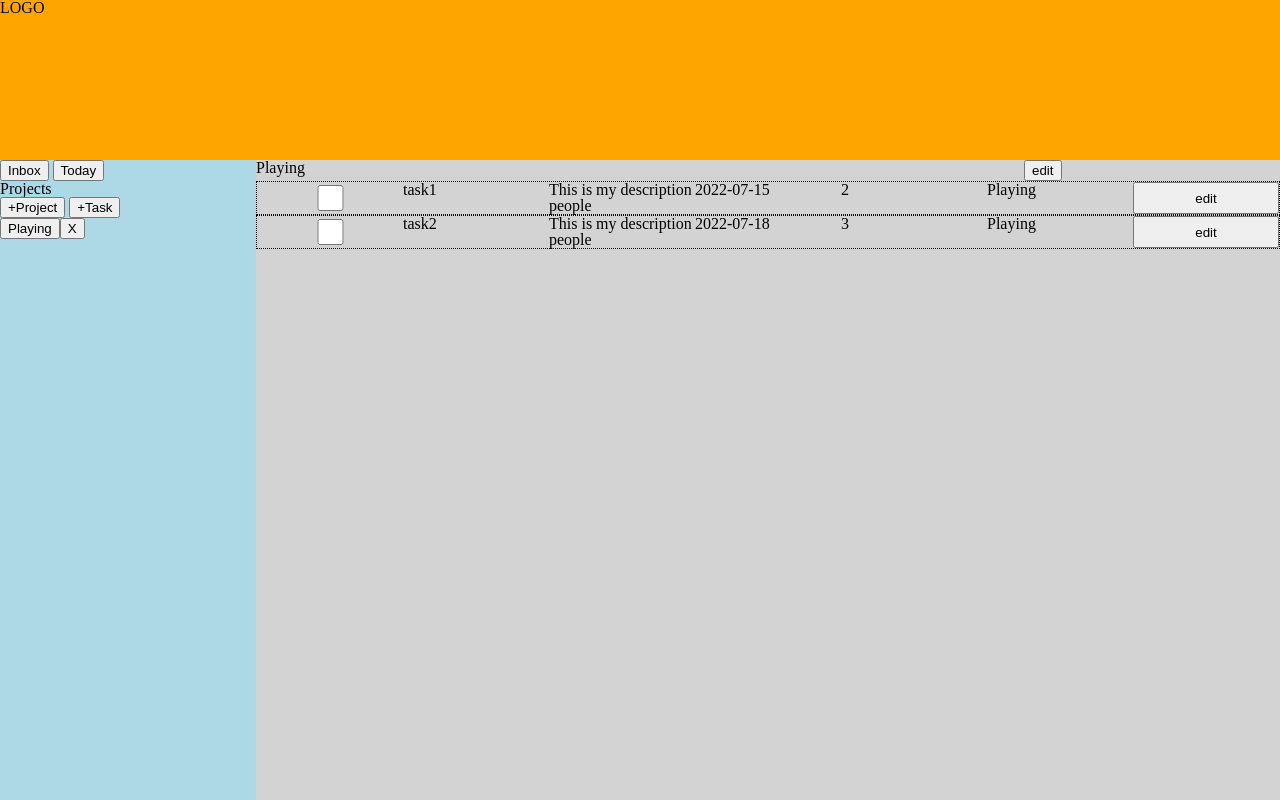
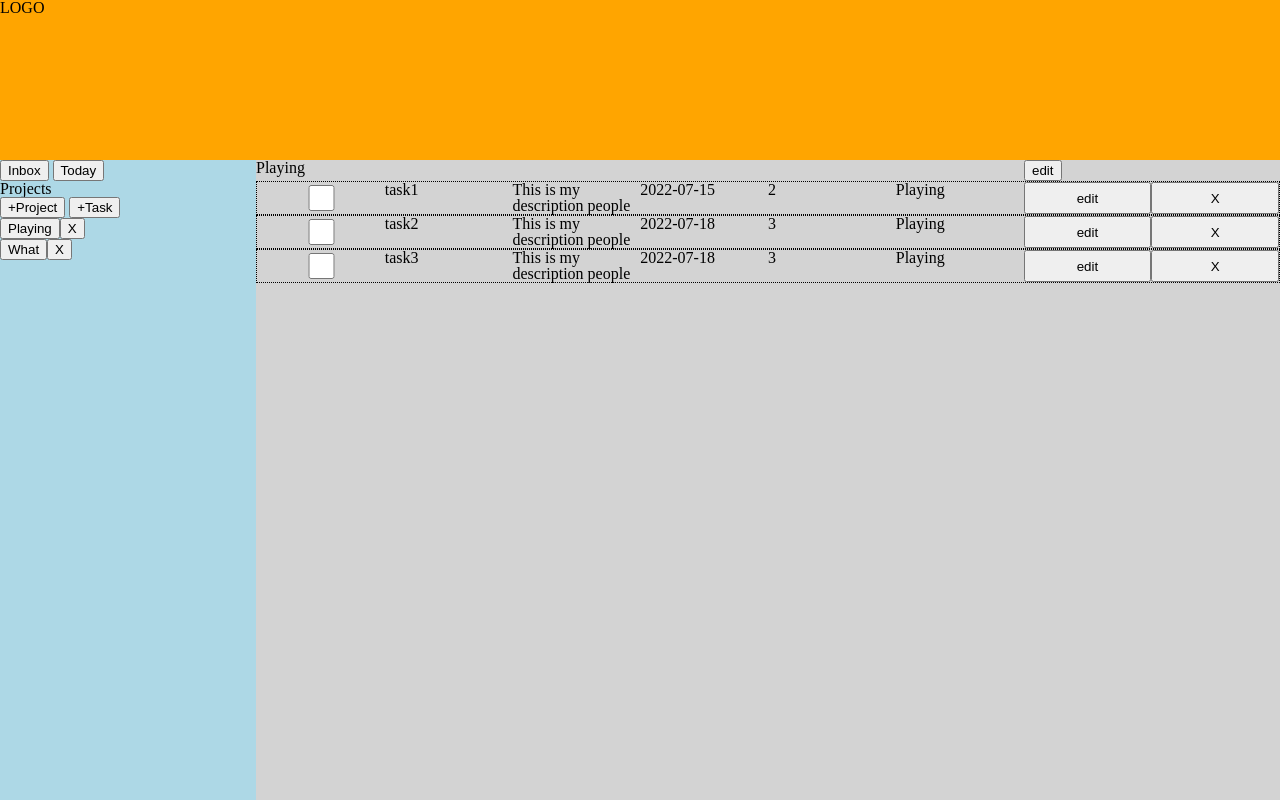
Before and after one commit to ClaudioCamba/todas-lista, a website built with webpack: page dist/index.html in a window 1280 px wide. Built offline with nearby package versions, Linux system fonts and the light colour scheme.

Commit message:
complete delete task button and functionality

```diff
--- a/src/class.js
+++ b/src/class.js
@@ -1,6 +1,6 @@
 import { allProjects } from './index.js';
 // import { mainContent } from './variables.js';
-
+// Task class
 class Task {
     constructor(title, desc, dueDate, priority, project) {
         this.title = title;
@@ -10,17 +10,22 @@ class Task {
         this.project = project;
         this.object = this;
         this.done = false;
-        this.check = document.createElement('input');
+        this.delete = null;
+        this.check = null;
+        this.edit = null;
+        this.parentProj = null;
         this.titleElem = document.createElement('h4');
         this.descElem = document.createElement('p');
         this.dueDateElem = document.createElement('p');
         this.priorityElem = document.createElement('p');
         this.projectElem = document.createElement('p');
-        this.edit = document.createElement('button');
     }
 
     buildElem() {
         const li = document.createElement('li');
+        this.delete = document.createElement('button');
+        this.check = document.createElement('input');
+        this.edit = document.createElement('button');
         this.titleElem.innerText = this.title;
         this.descElem.innerText = this.desc;
         this.dueDateElem.innerText = this.dueDate;
@@ -28,39 +33,54 @@ class Task {
         this.projectElem.innerText = this.project;
         this.check.type = 'checkbox';
         this.check.checked = this.done;
+        this.delete.innerText = 'X';
         this.edit.innerText = 'edit';
+        this.delete.addEventListener('click', (e) => {
+            li.remove();
 
-        this.check.addEventListener('click', (e) => this.done = this.check.checked); // Update done key
-
-        li.append(this.check, this.titleElem, this.descElem, this.dueDateElem, this.priorityElem, this.projectElem, this.edit);
+            this.parentProj.tasks.splice(this.parentProj.tasks.indexOf(e), 1);
+            // allProjects.removeTask(this.object); // Remove task from list variable (index.js => allProjects)
+        }); // Delete task
+        this.check.addEventListener('click', (e) => {
+            console.log('test');
+            this.done = this.check.checked
+        }); // Update done key
+        this.edit.addEventListener('click', (e) => {
+            console.log('testing');
+        });
+        li.append(this.check, this.titleElem, this.descElem, this.dueDateElem, this.priorityElem, this.projectElem, this.edit, this.delete);
         return li;
     }
 };
 
+// Project class
 class Project {
     constructor(name) {
         this.name = name;
+        this.allProj = [];
         this.tasks = [];
         this.object = this;
         this.projHeader = document.createElement('h3');
-        this.projBtn = document.createElement('button');
+        this.projBtn = null;
         this.option = document.createElement('option');
+        this.sbLi = null;
+        this.closeBtn = null;
     }
 
     addToTasks(p) { this.tasks.push(p) }; // Add new projects
 
     // Sidebar li element
     liDOM() {
-        const li = document.createElement('li');
-        const closeBtn = document.createElement('button');
+        this.sbLi = document.createElement('li');
+        this.closeBtn = document.createElement('button');
+        this.projBtn = document.createElement('button');
         this.projBtn.innerText = this.name;
-        closeBtn.innerText = 'X';
-        li.append(this.projBtn, closeBtn);
+        this.closeBtn.innerText = 'X';
+        this.sbLi.append(this.projBtn, this.closeBtn);
         // Remove project
-        closeBtn.addEventListener('click', (e) => {
+        this.closeBtn.addEventListener('click', (e) => {
             allProjects.removeProj(this.object); // Remove project from list variable (index.js => allProjects)
-            e.target.parentElement.remove(); // Remove DOM element
-            allProjects.updateApp()
+            this.sbLi.remove(); // Remove DOM element
         });
 
         this.projBtn.addEventListener('click', (e) => {
@@ -70,7 +90,7 @@ class Project {
                 console.log('Write Function to handle => No task ');
             }
         });
-        return li;
+        return this.sbLi;
     }
 
     // Task form option element
@@ -104,6 +124,10 @@ class Project {
                     this.projBtn.innerText = this.name;
                     this.option.innerText = this.name;
                     editBtn.innerText = 'edit';
+                    this.tasks.forEach(task => {
+                        task.project = this.name;
+                        task.projectElem.innerText = this.name;
+                    });
                     div.classList.remove('active');
                 } else {
                     console.log('Write Function to handle => Project Already Exists');
--- a/src/index.js
+++ b/src/index.js
@@ -9,7 +9,7 @@ const allProjects = (function () {
 
     const checkProjList = (p) => list.every((proj) => proj.name !== p); // Check array if project already exists in projects
     const checkTaskList = (taskList, newTask) => taskList.every((task) => task.title !== newTask.title) // Check array if project already exists in tasks
-    const removeProj = (e) => { list.splice(list.indexOf(e), 1); }; // Remove project from array
+    const removeProj = (e) => { list.splice(list.indexOf(e), 1); updateApp(); }; // Remove project from array
 
     // Update application
     const updateApp = () => {
@@ -25,7 +25,9 @@ const allProjects = (function () {
     const addNewProj = (p) => {
         if (p !== '') {
             if (checkProjList(p)) {
-                list.push(new Project(p)); // Add new project to array
+                const newProject = new Project(p);
+                newProject.allProj = list;
+                list.push(newProject); // Add new project to array
             } else {
                 console.log('Write Function to handle => Project Already Exists');
             }
@@ -41,6 +43,7 @@ const allProjects = (function () {
             for (let i = 0; i < list.length; i++) {
                 if (list[i].name === newTask.project) {
                     if (checkTaskList(list[i].tasks, newTask)) {
+                        newTask.parentProj = list[i];
                         list[i].tasks.push(newTask);
                         showMainContent(list[i].tasksElem());
                     } else {
@@ -62,9 +65,8 @@ const allProjects = (function () {
         mainContent.appendChild(e);
     }
 
-    return { addNewProj, updateApp, addNewTask, removeProj, showMainContent, checkProjList, list };
+    return { addNewProj, updateApp, addNewTask, removeProj, showMainContent, checkProjList };
 })();
-
 
 projAddBtn.addEventListener('click', () => {
     allProjects.addNewProj(projInput.value);
@@ -77,8 +79,10 @@ formSubmit.addEventListener('click', () => {
 })
 
 allProjects.addNewProj('Playing');
+allProjects.addNewProj('What');
 allProjects.addNewTask(new Task('task1', 'This is my description people', '2022-07-15', '2', 'Playing'));
 allProjects.addNewTask(new Task('task2', 'This is my description people', '2022-07-18', '3', 'Playing'));
+allProjects.addNewTask(new Task('task3', 'This is my description people', '2022-07-18', '3', 'Playing'));
 
 
 const modalControl = (() => {
--- a/src/style.scss
+++ b/src/style.scss
@@ -170,7 +170,7 @@ body {
 
 .task-wrap li {
   display: grid;
-  grid-template-columns: repeat(7, 1fr);
+  grid-template-columns: repeat(8, 1fr);
   border: 1px dotted #000;
 }
 
```
Also changed, not shown: dist/bundle.js.
